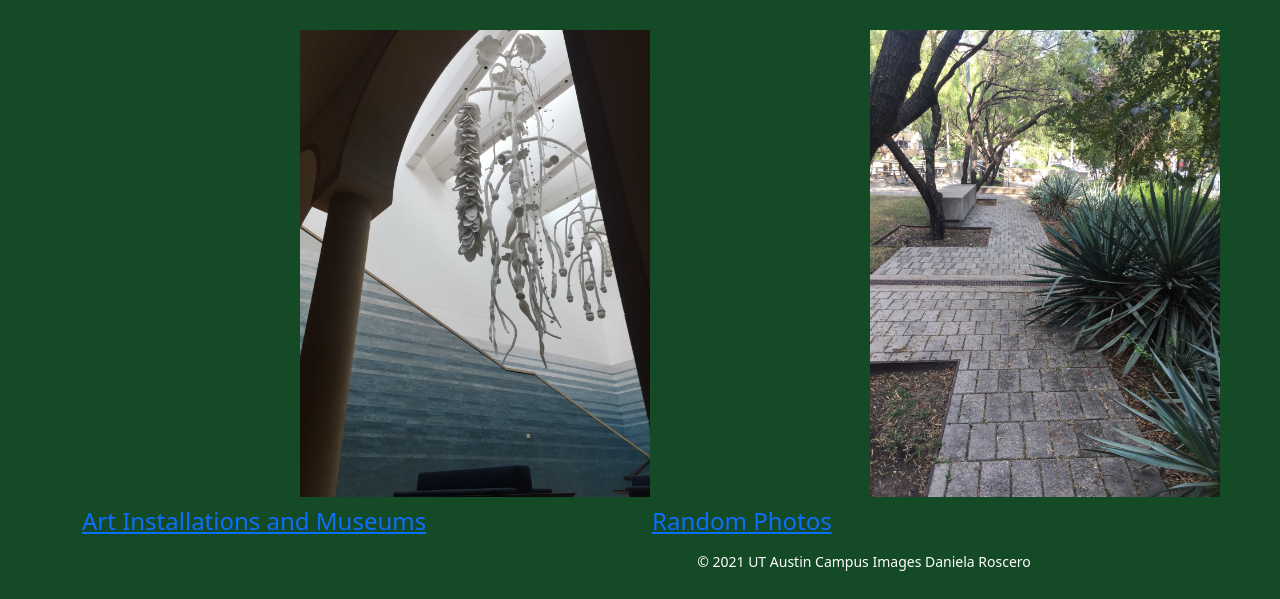
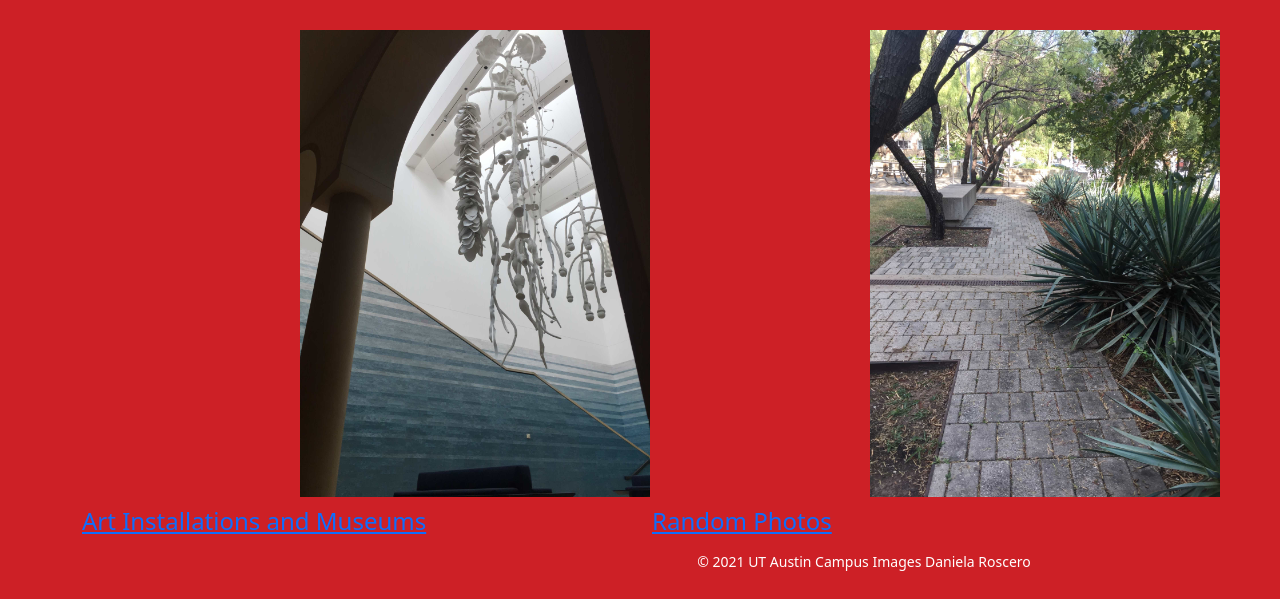
Before and after one commit to DanielaRoscero/icj-project-rig-master-error, a website: page docs/index.html in a window 1280 px wide. Shown: the part 303-902 px from the top of the page. Drawn offline with Linux system fonts and the light colour scheme.

Commit message:
change to reddish for brightness accessibility adjustment

```diff
--- a/src/scss/main.scss
+++ b/src/scss/main.scss
@@ -37,7 +37,7 @@ p{
   margin-left: 40%;
 }
 body{
-  background-color: #144b26;
+  background-color: #cd2026;
   color: white;
 }
 #title{
```
Also changed, not shown: docs/css/main.css.
